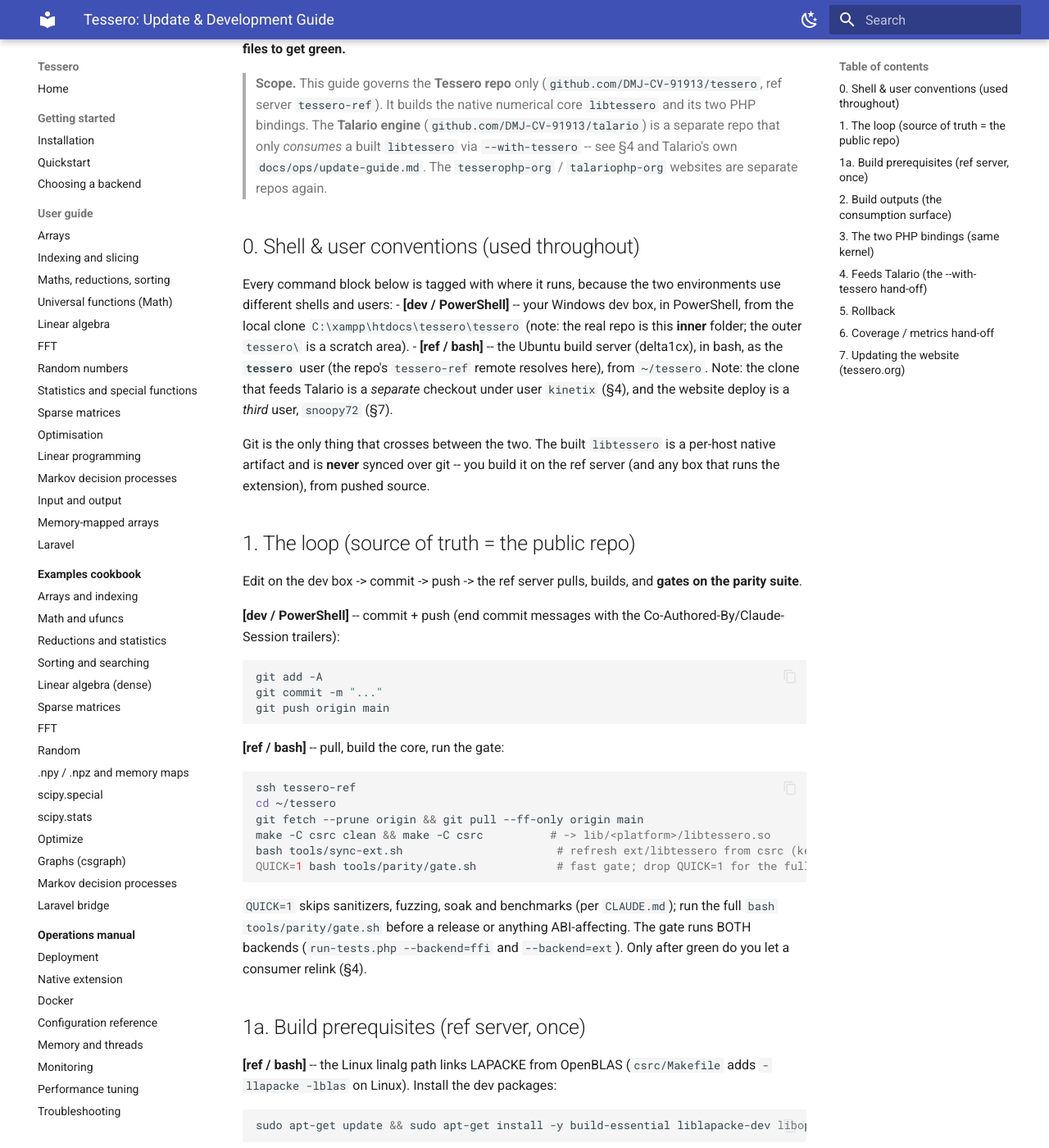
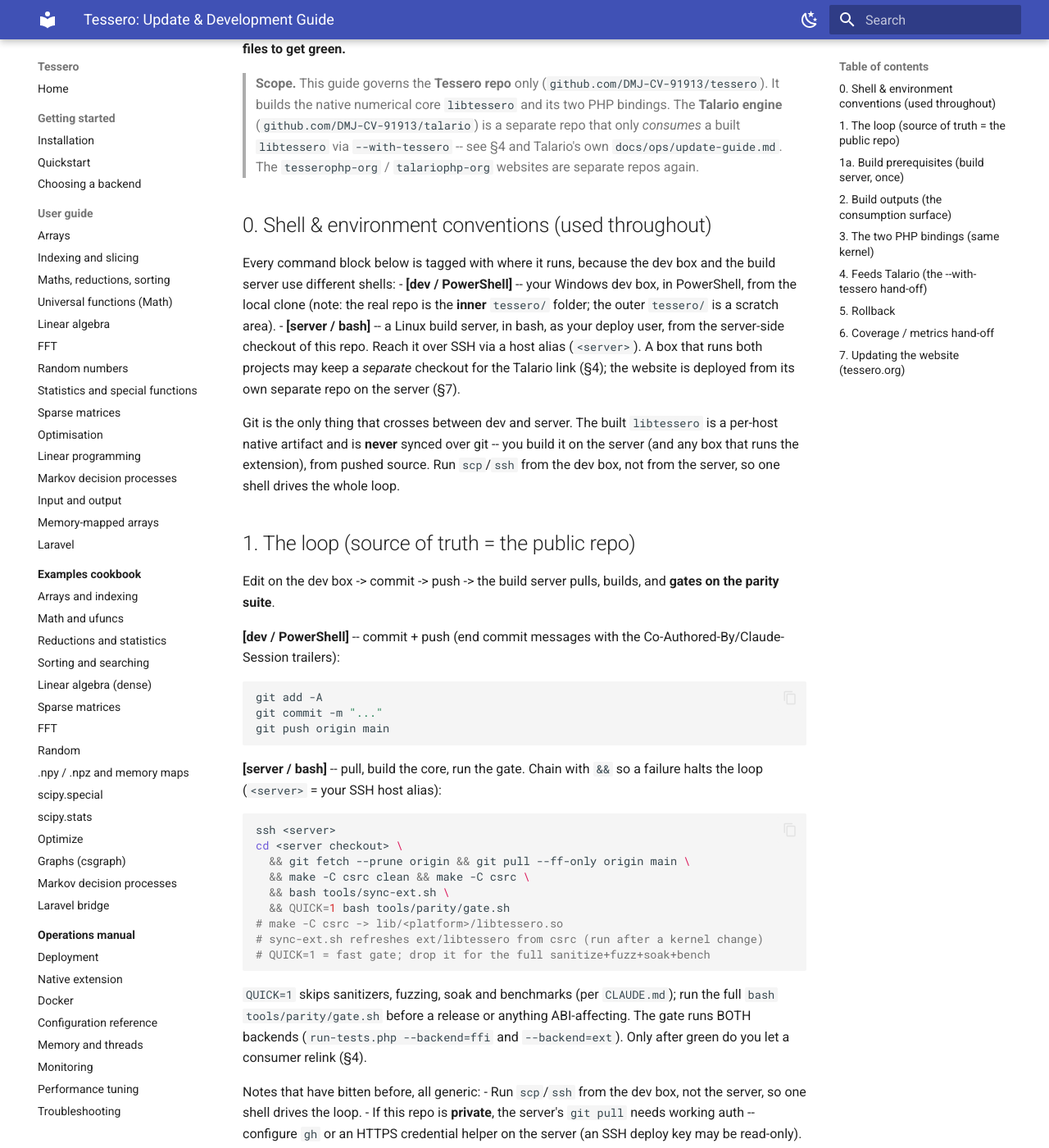
Before and after one commit to DMJ-CV-91913/tessero, an MkDocs documentation site: the page built from docs/ops/update-guide.md, in a window 1280 px wide and 1400 px high, scrolled down 209 px. Shown: the whole window at 82% size. Built offline with MkDocs 1.6.1 and Material for MkDocs 9.7.7, drawn with Linux system fonts in a browser that asks for light colours; some of the changed text lies outside the part shown.

Commit message:
Baseline commit for Beta Version of the Tessero Project; Authored by Douglas Johnson and Co-Authored using Claude's Opus 4.8LLM, October 4th, 2026, and subsequent commit using Opus 5.5LLM, October 24th, 2026.
Co-Authored-By: Claude Opus 4.8 (1M context) <noreply@anthropic.com>

````diff
--- a/docs/ops/update-guide.md
+++ b/docs/ops/update-guide.md
@@ -6,30 +6,31 @@ change ships only when the parity gate is green on BOTH backends (FFI + ext).
 Never loosen a tolerance or edit generated files to get green.**
 
 > **Scope.** This guide governs the **Tessero repo** only
-> (`github.com/DMJ-CV-91913/tessero`, ref server `tessero-ref`). It builds the
-> native numerical core `libtessero` and its two PHP bindings. The **Talario engine**
+> (`github.com/DMJ-CV-91913/tessero`). It builds the native numerical core
+> `libtessero` and its two PHP bindings. The **Talario engine**
 > (`github.com/DMJ-CV-91913/talario`) is a separate repo that only *consumes* a built
 > `libtessero` via `--with-tessero` -- see §4 and Talario's own
 > `docs/ops/update-guide.md`. The `tesserophp-org` / `talariophp-org` websites are
 > separate repos again.
 
-## 0. Shell & user conventions (used throughout)
-Every command block below is tagged with where it runs, because the two
-environments use different shells and users:
+## 0. Shell & environment conventions (used throughout)
+Every command block below is tagged with where it runs, because the dev box and the
+build server use different shells:
 - **[dev / PowerShell]** -- your Windows dev box, in PowerShell, from the local
-  clone `C:\xampp\htdocs\tessero\tessero` (note: the real repo is this **inner**
-  folder; the outer `tessero\` is a scratch area).
-- **[ref / bash]** -- the Ubuntu build server (delta1cx), in bash, as the **`tessero`**
-  user (the repo's `tessero-ref` remote resolves here), from `~/tessero`. Note: the
-  clone that feeds Talario is a *separate* checkout under user `kinetix` (§4), and the
-  website deploy is a *third* user, `snoopy72` (§7).
+  clone (note: the real repo is the **inner** `tessero/` folder; the outer `tessero/`
+  is a scratch area).
+- **[server / bash]** -- a Linux build server, in bash, as your deploy user, from the
+  server-side checkout of this repo. Reach it over SSH via a host alias (`<server>`).
+  A box that runs both projects may keep a *separate* checkout for the Talario link
+  (§4); the website is deployed from its own separate repo on the server (§7).
 
-Git is the only thing that crosses between the two. The built `libtessero` is a
-per-host native artifact and is **never** synced over git -- you build it on the ref
-server (and any box that runs the extension), from pushed source.
+Git is the only thing that crosses between dev and server. The built `libtessero` is a
+per-host native artifact and is **never** synced over git -- you build it on the server
+(and any box that runs the extension), from pushed source. Run `scp`/`ssh` from the dev
+box, not from the server, so one shell drives the whole loop.
 
 ## 1. The loop (source of truth = the public repo)
-Edit on the dev box -> commit -> push -> the ref server pulls, builds, and
+Edit on the dev box -> commit -> push -> the build server pulls, builds, and
 **gates on the parity suite**.
 
 **[dev / PowerShell]** -- commit + push (end commit messages with the
@@ -40,22 +41,31 @@ git commit -m "..."
 git push origin main
 ```
 
-**[ref / bash]** -- pull, build the core, run the gate:
+**[server / bash]** -- pull, build the core, run the gate. Chain with `&&` so a
+failure halts the loop (`<server>` = your SSH host alias):
 ```bash
-ssh tessero-ref
-cd ~/tessero
-git fetch --prune origin && git pull --ff-only origin main
-make -C csrc clean && make -C csrc          # -> lib/<platform>/libtessero.so
-bash tools/sync-ext.sh                       # refresh ext/libtessero from csrc (kernel changed)
-QUICK=1 bash tools/parity/gate.sh            # fast gate; drop QUICK=1 for the full sanitize+fuzz+soak+bench
+ssh <server>
+cd <server checkout> \
+  && git fetch --prune origin && git pull --ff-only origin main \
+  && make -C csrc clean && make -C csrc \
+  && bash tools/sync-ext.sh \
+  && QUICK=1 bash tools/parity/gate.sh
+# make -C csrc -> lib/<platform>/libtessero.so
+# sync-ext.sh refreshes ext/libtessero from csrc (run after a kernel change)
+# QUICK=1 = fast gate; drop it for the full sanitize+fuzz+soak+bench
 ```
 `QUICK=1` skips sanitizers, fuzzing, soak and benchmarks (per `CLAUDE.md`); run the
 full `bash tools/parity/gate.sh` before a release or anything ABI-affecting. The gate
 runs BOTH backends (`run-tests.php --backend=ffi` and `--backend=ext`). Only after
 green do you let a consumer relink (§4).
 
-## 1a. Build prerequisites (ref server, once)
-**[ref / bash]** -- the Linux linalg path links LAPACKE from OpenBLAS
+Notes that have bitten before, all generic:
+- Run `scp`/`ssh` from the dev box, not the server, so one shell drives the loop.
+- If this repo is **private**, the server's `git pull` needs working auth -- configure
+  `gh` or an HTTPS credential helper on the server (an SSH deploy key may be read-only).
+
+## 1a. Build prerequisites (build server, once)
+**[server / bash]** -- the Linux linalg path links LAPACKE from OpenBLAS
 (`csrc/Makefile` adds `-llapacke -lblas` on Linux). Install the dev packages:
 ```bash
 sudo apt-get update && sudo apt-get install -y build-essential liblapacke-dev libopenblas-dev
@@ -65,7 +75,7 @@ targets; the default `make` uses `target_clones` for runtime SIMD dispatch.
 
 ## 2. Build outputs (the consumption surface)
 `make -C csrc` produces, relative to the repo root:
-- **Library:** `lib/<platform>/libtessero.<ext>` -- on the ref server that is
+- **Library:** `lib/<platform>/libtessero.<ext>` -- on a Linux x86-64 build that is
   `lib/linux-x86_64/libtessero.so` (`linux-musl-x86_64` under musl; `.dylib` on
   macOS, `tessero.dll` on Windows).
 - **Header / ABI:** `csrc/include/tessero.h` -- the whole public C ABI (this is what
@@ -97,29 +107,30 @@ holding both `include/tessero.h` and `lib/libtessero.so`. It points `--with-tess
 there and bakes `<prefix>/lib` into `talario.so` as RUNPATH, so there is **no**
 `LD_LIBRARY_PATH` / `TALARIO_TESSERO_LIB` needed at runtime.
 
-On delta1cx the Talario deploy user (`kinetix`) keeps its **own** clone of this repo at
-`/home/kinetix/tessero`, built so that `csrc/` is that prefix -- `csrc/include/tessero.h`
-+ `csrc/lib/libtessero.so` both present (verified: `readelf -d .../talario.so` shows
-`RUNPATH [/home/kinetix/tessero/csrc/lib]`). So the Talario-side one-shot (run in the
-**Talario** repo, as its deploy user, not here) is:
+A box that runs both projects keeps its **own** clone of this repo for the Talario link,
+built so that `csrc/` is that prefix -- `csrc/include/tessero.h` + `csrc/lib/libtessero.so`
+both present (`readelf -d .../talario.so` then shows a `RUNPATH` pointing at that
+`csrc/lib`). So the Talario-side one-shot (run in the **Talario** repo, as its deploy
+user, not here) is:
 ```bash
-# [talario / bash as kinetix on delta1cx] in ~/talario, after rebuilding libtessero in that clone
+# [server / bash] in the Talario checkout, after rebuilding libtessero in that clone
 # use $HOME, NOT ~ -- tilde does not expand after = in --with-tessero=...
-scripts/update.sh --test --no-deploy --with-tessero="$HOME/tessero/csrc"
+./build.sh --with-tessero="$HOME/tessero/csrc" && scripts/test.sh
 ```
 Caveats:
-- That is a **separate clone** from this repo's `tessero-ref` checkout -- on delta1cx
-  they are even different users (`kinetix` vs `tessero`) at different commits. Both pull
-  from the same `origin`, so keep them on compatible commits: a Talario link is only as
-  current as the Tessero clone it points at.
+- That may be a **separate clone** from this repo's server-side checkout, possibly at a
+  different commit. Both pull from the same `origin`, so keep them on compatible commits:
+  a Talario link is only as current as the Tessero clone it points at.
 - This repo's `csrc/Makefile` emits the lib to `lib/<platform>/`, but the consumer
-  prefix needs it under `csrc/lib/`. The kinetix clone has `libtessero.so` directly in
+  prefix needs it under `csrc/lib/`. Arrange for `libtessero.so` to be directly in
   `csrc/lib/`; if a build emits to `lib/<platform>/` instead, copy or symlink it into
   `csrc/lib/` (or point `--with-tessero` at a prefix laid out with both subdirs).
+- To load for any user and SAPI, install `libtessero` into a system prefix like
+  `/usr/local/lib`; do not depend on a specific user's home directory.
 
 ## 5. Rollback
 - Code: **[dev / PowerShell]** `git revert <sha>` (or reset a branch) -> `git push`,
-  then **[ref / bash]** re-pull + `make -C csrc clean && make -C csrc` +
+  then **[server / bash]** re-pull + `make -C csrc clean && make -C csrc` +
   `QUICK=1 bash tools/parity/gate.sh` to re-gate the rolled-back tree.
 - A consumer (Talario) keeps linking the **old** `libtessero` until it is rebuilt
   against the new one; reverting here does not change an already-linked `talario.so`
@@ -129,7 +140,7 @@ Caveats:
 Coverage numbers are **generated**, never typed by hand (`CLAUDE.md`). After a parity
 run, record suites and regenerate the coverage doc:
 ```bash
-# [ref / bash] -- after the gate
+# [server / bash] -- after the gate
 php tools/parity/record-suites.php <junit.xml>...
 python3 tools/parity/report.py --record "<phase>"
 php tools/api-dump.php > tools/parity/api.json
@@ -140,7 +151,7 @@ prose.
 
 ## 7. Updating the website (tessero.org)
 The public site is a **separate Laravel repo** (`github.com/DMJ-CV-91913/tesserophp-org`),
-served on delta1cx behind a Cloudflare tunnel. It renders docs **live** from this
+served on a Linux box behind a reverse-proxy tunnel. It renders docs **live** from this
 library via `php artisan docs:sync`, so most content updates flow from the library
 (the generated coverage/metrics of §6), not by hand-editing the site.
 
@@ -149,12 +160,11 @@ library via `php artisan docs:sync`, so most content updates flow from the libra
 - **Site code / copy changes:** done in the `tesserophp-org` repo; read its `AGENTS.md`
   / `CLAUDE.md` house rules first (notably: NO em/en dashes anywhere; honest,
   source-backed messaging; verify routes + `npm run build` before shipping).
-- **Deploy (owner runs it; only `main` goes live):** on delta1cx as user **`snoopy72`**
-  (a different user than the `tessero` build user and the `kinetix` Talario user), from
-  `/var/www/tesserophp-org`, under `sudo`:
+- **Deploy (owner runs it; only `main` goes live):** the site is a separate repo with
+  its **own** `deploy.sh`, run from its own server-side checkout (a different checkout
+  than this build):
 ```bash
-# [prod / bash as snoopy72 on delta1cx]
-cd /var/www/tesserophp-org
-sudo COMPOSER_ALLOW_SUPERUSER=1 ./deploy.sh   # pull main -> composer --no-dev -> npm build -> migrate -> caches -> docs:sync -> opcache reset
+# [server / bash] -- in the site's checkout
+git pull --ff-only && ./deploy.sh   # pull main -> composer --no-dev -> npm build -> migrate -> caches -> docs:sync -> opcache reset
 ```
 Do NOT push to the site's `main` or run `deploy.sh` without explicit owner go-ahead.
````
